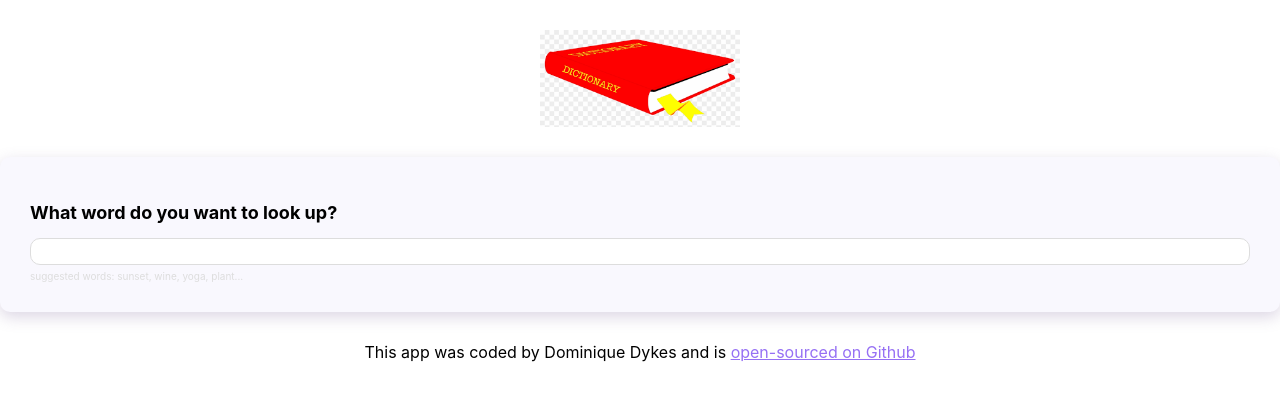
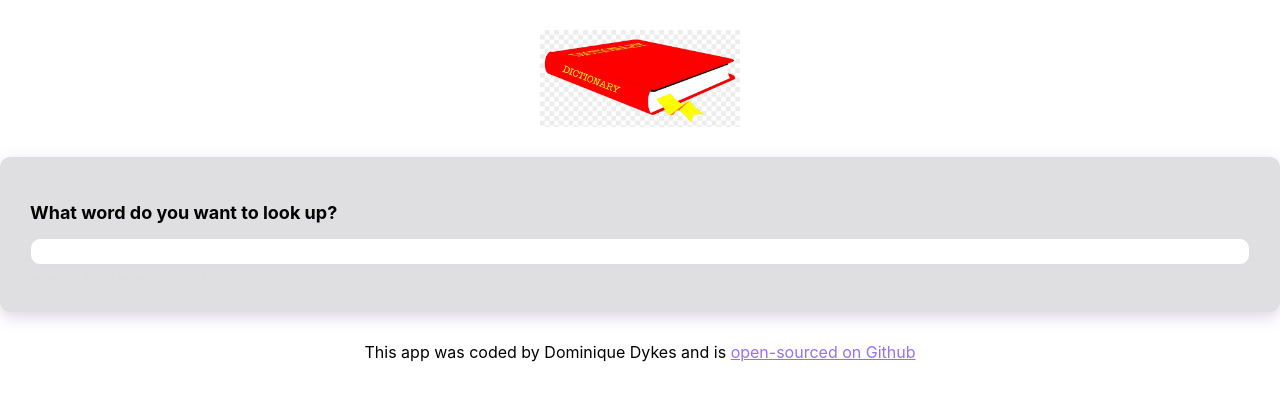
Before and after one commit to DominiqueDykes/dictionary-app, a React (Create React App) app: page / in a window 1280 px wide. Shown: the top 400 px of the page. Built offline with nearby package versions, Linux system fonts and the light colour scheme; no server answers; the HTML template or start-up script is replaced by a standard one.

Commit message:
updated .dictionary

```diff
--- a/src/Dictionary.css
+++ b/src/Dictionary.css
@@ -5,7 +5,7 @@
 }
 
 .Dictionary section {
-  background: #f9f8fe;
+  background: #dfdfe1;
   padding: 30px;
   border-radius: 10px;
   box-shadow: 0px 5px 15px rgba(140, 120, 164, 0.3);
```
